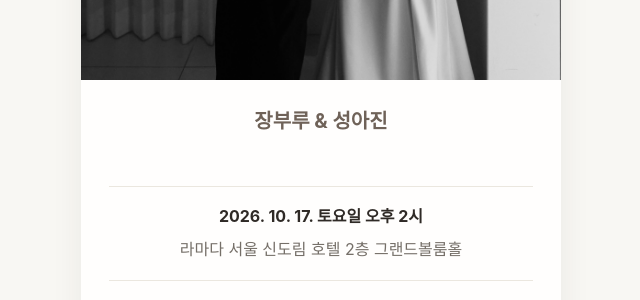
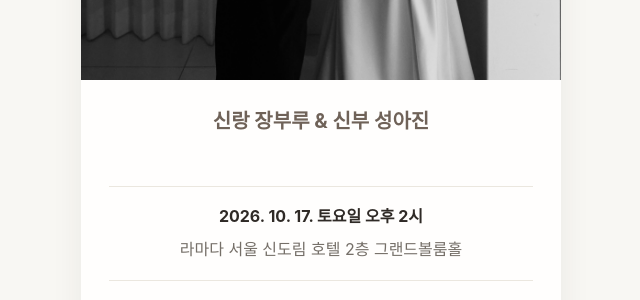
Before and after one commit to qnfnwkd/qnfnwkd.github.io, a Jekyll site: the page wedding-invitation/index.html, which Jekyll copies as it is, in a window 1280 px wide and 900 px high, scrolled down 431 px. Shown: the part 151-451 px from the top of the window, without its empty margins (319-959 px from the left). Built offline with Jekyll 4.4.1, drawn with Linux system fonts in a browser that asks for light colours; a script that is not in the unit is left out.

Commit message:
Update index.html

```diff
--- a/wedding-invitation/index.html
+++ b/wedding-invitation/index.html
@@ -29,7 +29,7 @@
       <section class="cover">
         <p class="label">Wedding Invitation</p>
         <img class="cover-photo" src="./images/cover.jpg" alt="신랑 신부 사진" />
-        <h2>장부루 &amp; 성아진</h2>
+        <h2>신랑 장부루 &amp; 신부 성아진</h2>
         <div class="cover-info" aria-label="예식 일시와 장소">
           <p class="date">2026. 10. 17. 토요일 오후 2시</p>
           <p class="place">라마다 서울 신도림 호텔 2층 그랜드볼룸홀</p>
```
